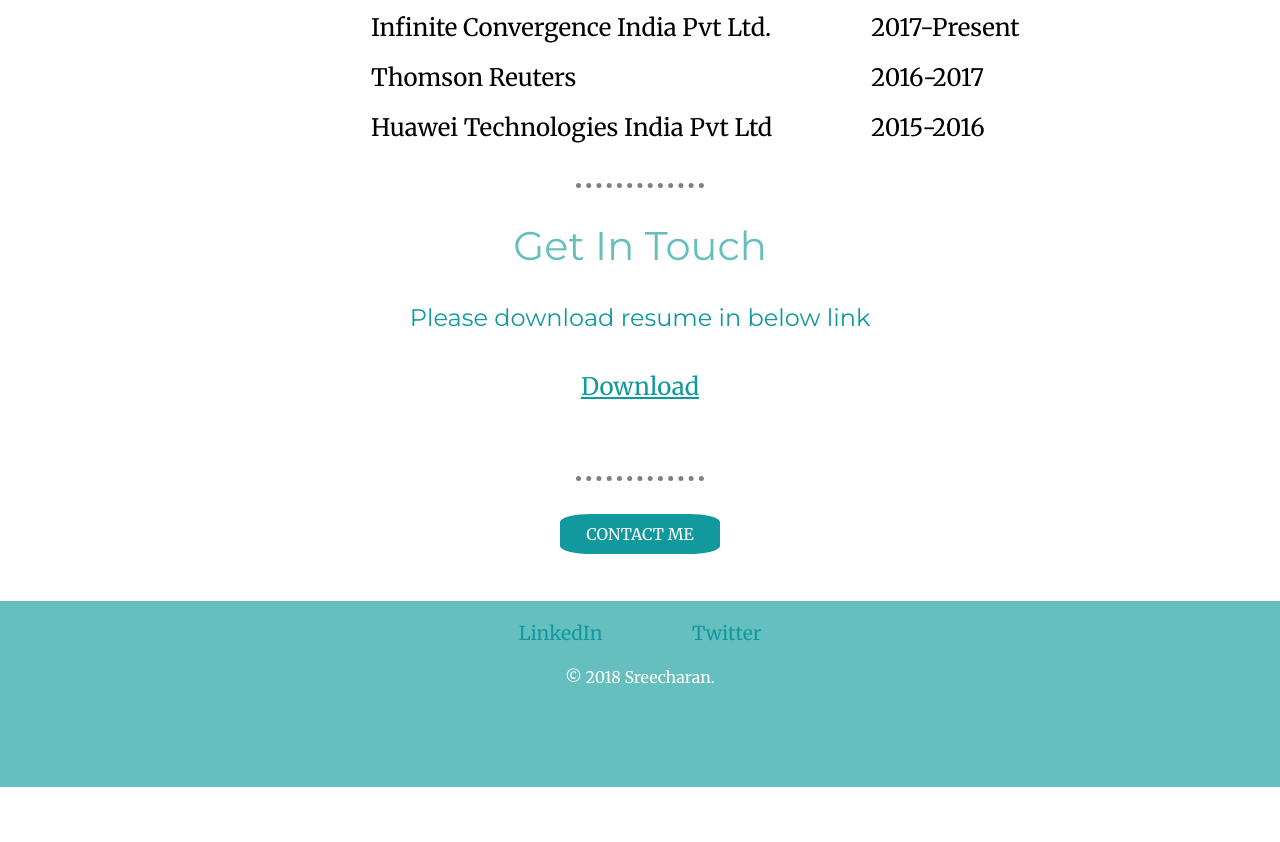
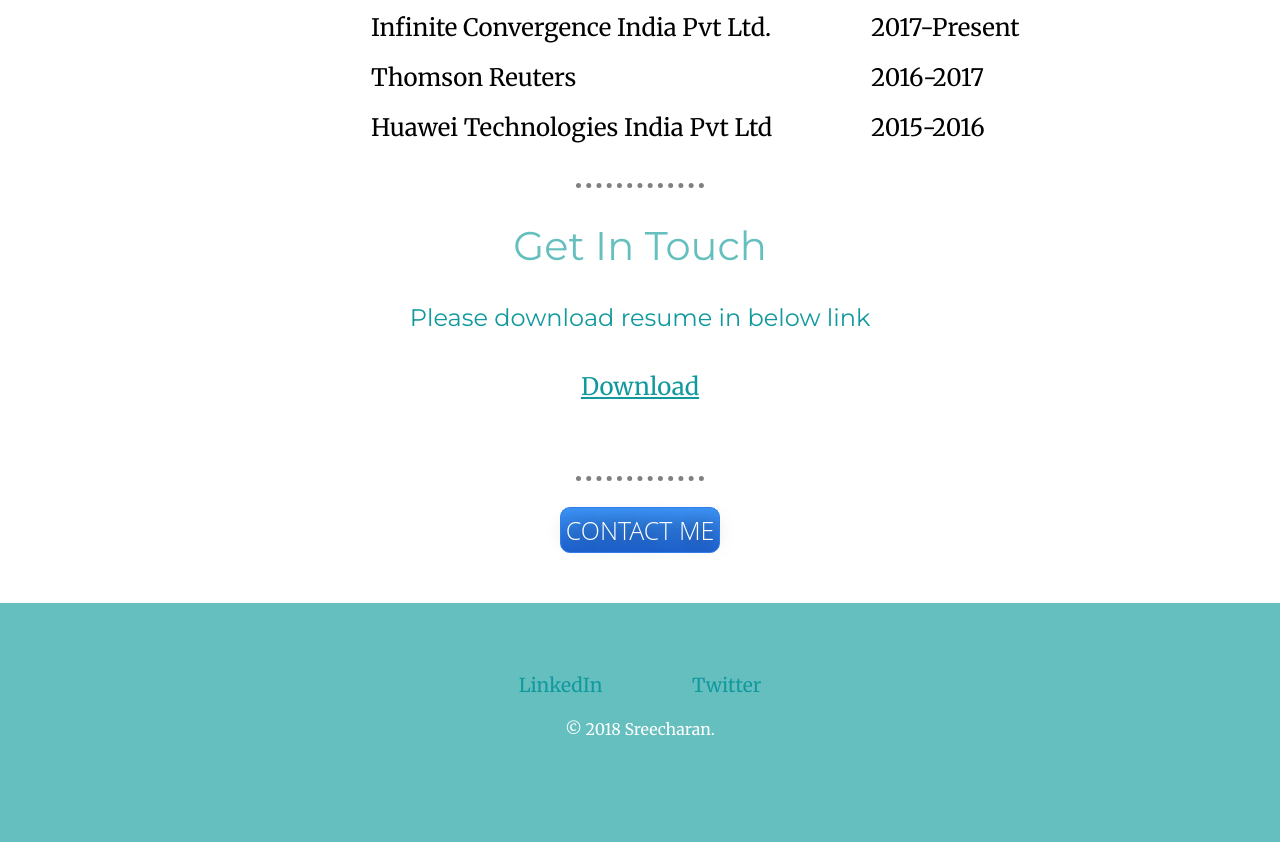
Before and after one commit to sreecharankp/cv, a plain HTML site: page index.html in a window 1280 px wide. Shown: the part 2161-3003 px from the top of the page. Before the commit the page ends 2948 px from the top, so only its background shows below. Drawn offline with Linux system fonts and the light colour scheme.

Commit message:
Button changes

```diff
--- a/css/styles.css
+++ b/css/styles.css
@@ -56,7 +56,7 @@ h3 {
 
 .bottom-container {
   background-color: #66BFBF;
-  margin: 0;
+  padding: 50px 0 20px;
 }
 
 .footer-link {
@@ -66,6 +66,10 @@ h3 {
   text-decoration: none;
   padding: 20px;
   margin: 20px;
+}
+
+.footer-link:hover {
+  color: white;
 }
 
 .footer-p {
@@ -133,15 +137,52 @@ hr {
   line-height: 2;
 }
 
-.btn {
+/*.btn {
   background-color: #11999E;
   color: white;
   padding: 10px 26px;
   font-size: 1.0rem;
   border-radius: 20%;
   text-decoration: none;
-}
+}*/
 
 .resume-link:hover {
   color: black;
 }
+
+.btn {
+   background: #3D94F6;
+   background-image: -webkit-linear-gradient(top, #3D94F6, #1E62D0);
+   background-image: -moz-linear-gradient(top, #3D94F6, #1E62D0);
+   background-image: -ms-linear-gradient(top, #3D94F6, #1E62D0);
+   background-image: -o-linear-gradient(top, #3D94F6, #1E62D0);
+   background-image: -webkit-gradient(to bottom, #3D94F6, #1E62D0);
+   -webkit-border-radius: 20px;
+   -moz-border-radius: 20px;
+   border-radius: 10px;
+   color: #FFFFFF;
+   font-family: Open Sans;
+   font-size: 25px;
+   font-weight: 60;
+   padding: 5px;
+   text-shadow: 1px 1px 20px #000000;
+   border: solid #337FED 1px;
+   text-decoration: none;
+   display: inline-block;
+   cursor: pointer;
+   text-align: center;
+}
+
+.btn:hover {
+   border: solid #337FED 1px;
+   background: #1E62D0;
+   background-image: -webkit-linear-gradient(top, #1E62D0, #3D94F6);
+   background-image: -moz-linear-gradient(top, #1E62D0, #3D94F6);
+   background-image: -ms-linear-gradient(top, #1E62D0, #3D94F6);
+   background-image: -o-linear-gradient(top, #1E62D0, #3D94F6);
+   background-image: -webkit-gradient(to bottom, #1E62D0, #3D94F6);
+   -webkit-border-radius: 20px;
+   -moz-border-radius: 20px;
+   border-radius: 10px;
+   text-decoration: none;
+}
```
